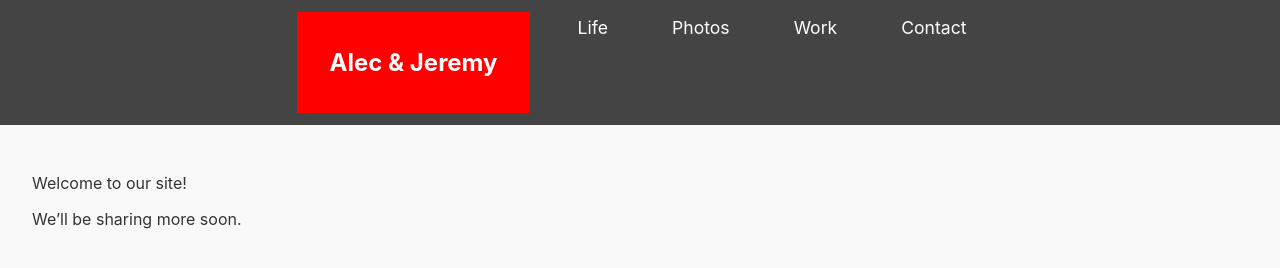
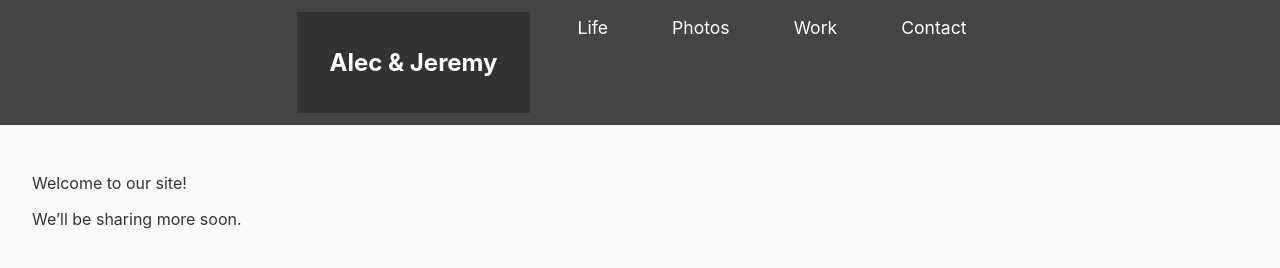
Before and after one commit to alecandjeremy/ajlong, a plain HTML site: page index.html in a window 1280 px wide. Drawn offline with Linux system fonts and the light colour scheme.

Commit message:
Update navbar.html

```diff
--- a/navbar.html
+++ b/navbar.html
@@ -1,5 +1,5 @@
 <nav>
-    <header style="background: red; color: white;">
+    <header>
       <h1>Alec & Jeremy</h1>
     </header>
   <a href="index.html">Life</a>
```
